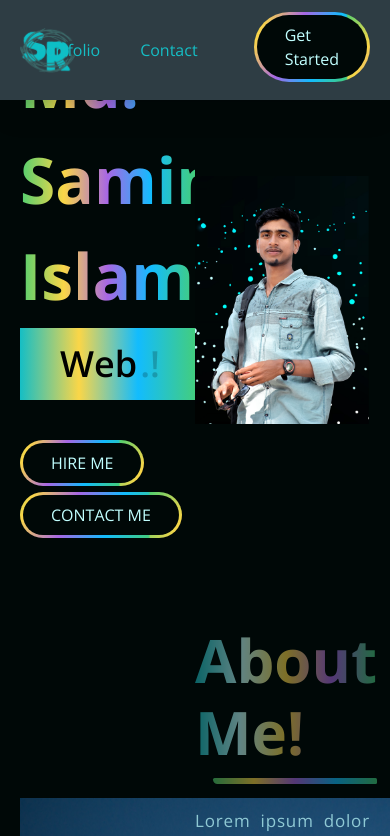
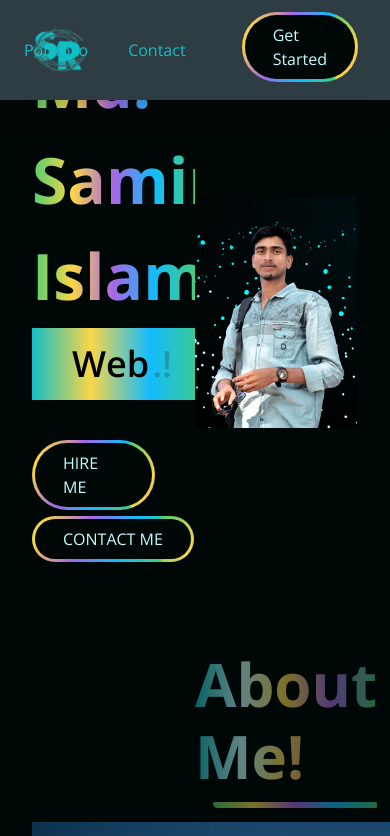
Before and after one commit to dev-saminur/sr-my-portfolio, a Next.js app: page / in a window 390 px wide. Shown: the top 836 px of the page. Built offline with nearby package versions, Linux system fonts and the light colour scheme.

Commit message:
Update Container.js

```diff
--- a/src/components/Container/Container.js
+++ b/src/components/Container/Container.js
@@ -1,7 +1,9 @@
 import React from "react";
 
-const Container = ({ children }) => {
-  return <div className="container">{children}</div>;
+const Container = ({ children, className }) => {
+  return (
+    <div className={`container px-3 md:px-0 ${className}`}>{children}</div>
+  );
 };
 
 export default Container;
```
